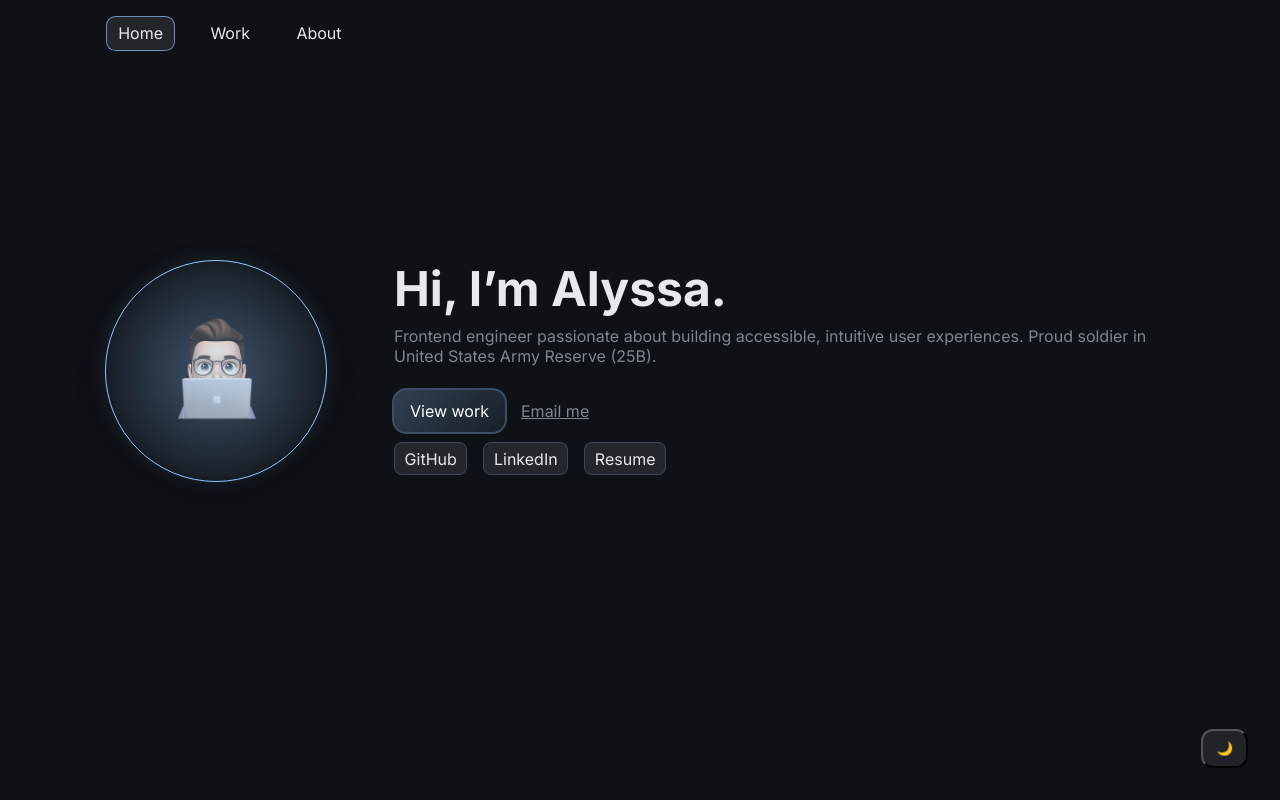
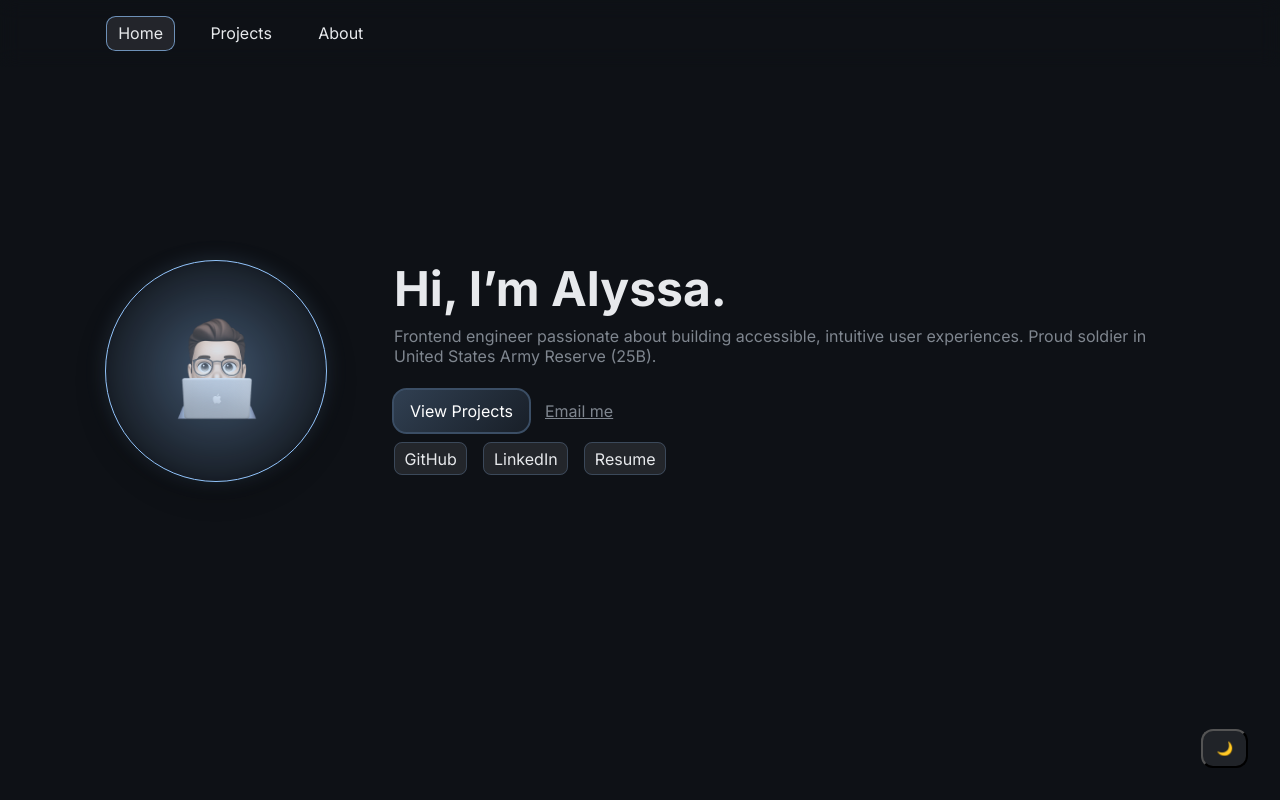
Before and after one commit to AlyssaWendt/Alyssa-portfolio, a Next.js app: page / in a window 1280 px wide. Built offline with nearby package versions, Linux system fonts and the light colour scheme.

Commit message:
change work to projects for better readablity

```diff
--- a/src/components/Card.tsx
+++ b/src/components/Card.tsx
@@ -1,5 +1,5 @@
 
-import styles from '@/styles/components/work.module.scss'
+import styles from '@/styles/components/projects.module.scss'
 import { projects } from '@/data/projects'
 
 export default function Card() {
--- a/src/components/Hero.tsx
+++ b/src/components/Hero.tsx
@@ -23,7 +23,7 @@ export default function Hero() {
 				</p>
 
 				<div className={styles.ctaRow}>
-					<a className={styles.cta} href='/work'>View work</a>
+					<a className={styles.cta} href='/projects'>View Projects</a>
 					<a className={styles.link} href='mailto:alyssa95wendt@gmail.com'>Email me</a>
 				</div>
 
--- a/src/components/Nav.tsx
+++ b/src/components/Nav.tsx
@@ -12,7 +12,7 @@ export default function Nav() {
 		<header className={styles.header}>
 			<nav className={styles.nav} aria-label='Primary'>
 				<Link aria-current={is('/') ? 'page' : undefined} href='/'>Home</Link>
-				<Link aria-current={is('/work') ? 'page' : undefined} href='/work'>Work</Link>
+				<Link aria-current={is('/projects') ? 'page' : undefined} href='/projects'>Projects</Link>
 				<Link aria-current={is('/about') ? 'page' : undefined} href='/about'>About</Link>
 			</nav>
 		</header>
```
Also changed, not shown: src/app/projects/page.tsx (renamed from src/app/work/page.tsx), src/styles/components/projects.module.scss (renamed from src/styles/components/work.module.scss), 1 other file (tests, documents, lock files or other folders).
